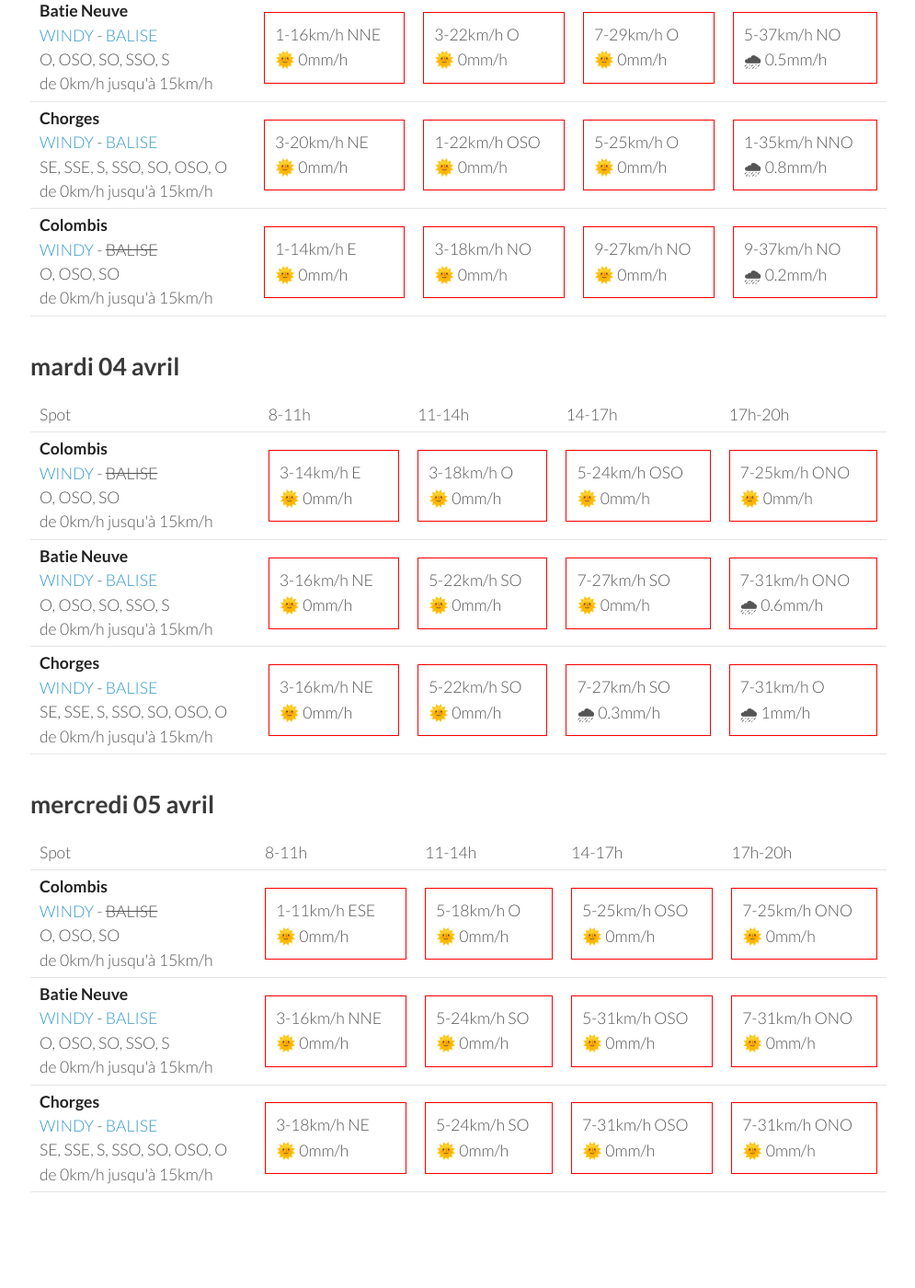
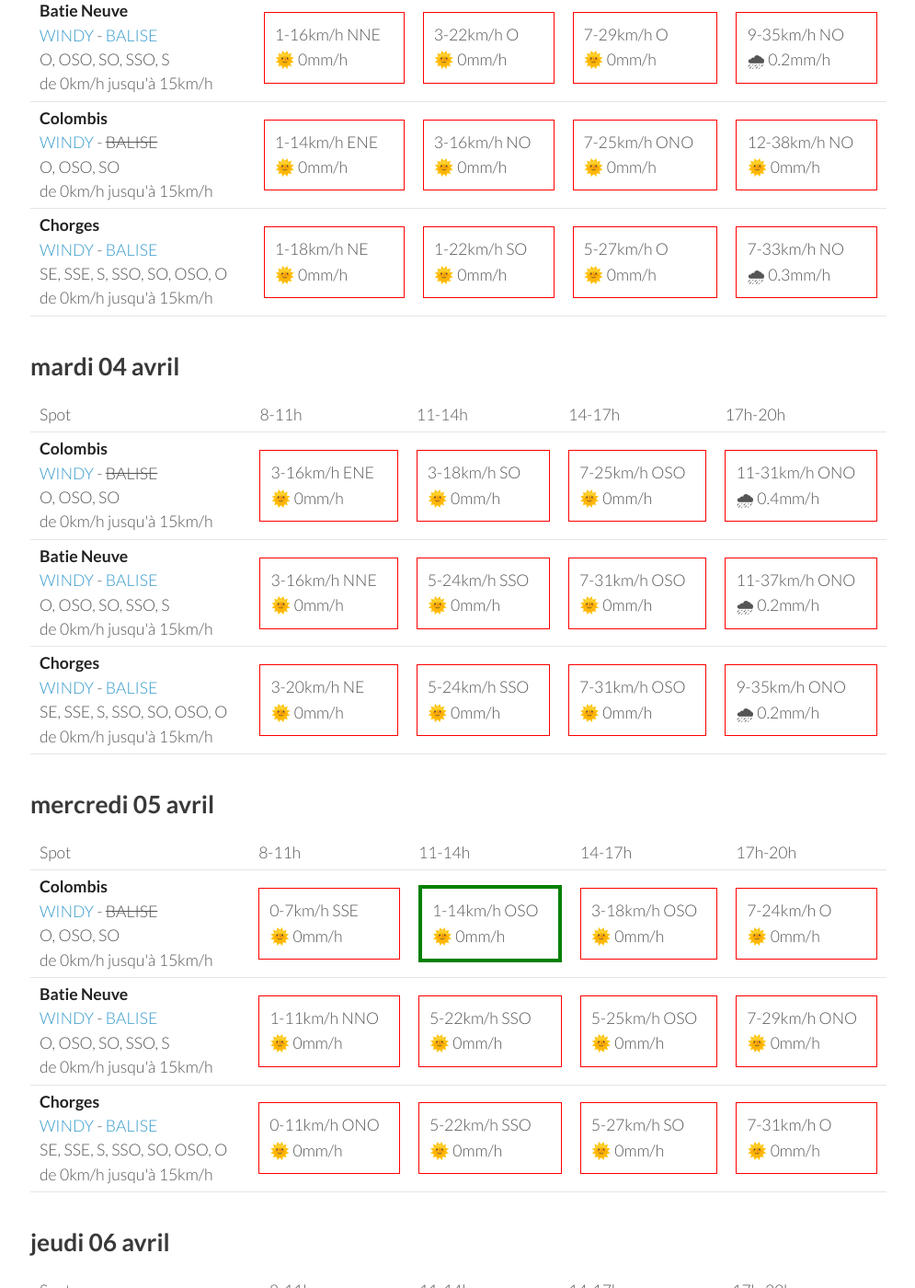
Before and after one commit to parapente-dans-le-nord/parapente-dans-le-nord.github.io, a Jekyll site: the page built from saint_andre.markdown, in a window 1280 px wide and 1400 px high, scrolled down 1325 px. Shown: the whole window at 92% size, without its empty margins (25-1020 px from the left). Built offline with Jekyll 4.4.1, drawn with Linux system fonts in a browser that asks for light colours; some of the changed text lies outside the part shown.

Commit message:
update index.markdown

```diff
--- a/saint_andre.markdown
+++ b/saint_andre.markdown
@@ -22,33 +22,30 @@ page mise à jour le samedi 01 avril 06:35
       <td>17h-20h</td>
     </tr>
 <tr>
-        <td><strong>Batie Neuve</strong><br><a href="https://windy.com/44.584/6.236?44.559,6.262,10,m:eTtagly">WINDY</a> - <span class=""><a href="https://www.openwindmap.org/PP554">BALISE</a> </span><br> <span class="vent-favorable">O, OSO, SO, SSO, S</span><br><span class="force-vent">de 0km/h jusqu'à 15km/h</span> </td>
+        <td><strong>Colombis</strong><br><a href="https://windy.com/44.494/6.216?44.559,6.262,10">WINDY</a> - <span class="no-balise"> BALISE </span><br> <span class="vent-favorable">O, OSO, SO</span><br><span class="force-vent">de 0km/h jusqu'à 15km/h</span> </td>
 
-            <td><div class="not-flyable"><p>9-29km/h O</p><p>🌞 0mm/h</p></div></td>
-            <td><div class="not-flyable"><p>11-27km/h ONO</p><p>🌞 0mm/h</p></div></td>
-            <td><div class="not-flyable"><p>18-48km/h ONO</p><p>🌞 0mm/h</p></div></td>
-            <td><div class="not-flyable"><p>11-40km/h O</p><p>🌞 0mm/h</p></div></td>
-
+            <td><div class="not-flyable"><p>0-0km/h NA</p><p>🌧️ 0mm/h</p></div></td>
+            <td><div class="not-flyable"><p>7-25km/h O</p><p>🌞 0mm/h</p></div></td>
+            <td><div class="not-flyable"><p>7-31km/h ONO</p><p>🌞 0mm/h</p></div></td>
+            <td><div class="not-flyable"><p>9-29km/h ONO</p><p>🌞 0mm/h</p></div></td>
 
     </tr>
 <tr>
-        <td><strong>Colombis</strong><br><a href="https://windy.com/44.494/6.216?44.559,6.262,10">WINDY</a> - <span class="no-balise"> BALISE </span><br> <span class="vent-favorable">O, OSO, SO</span><br><span class="force-vent">de 0km/h jusqu'à 15km/h</span> </td>
+        <td><strong>Batie Neuve</strong><br><a href="https://windy.com/44.584/6.236?44.559,6.262,10,m:eTtagly">WINDY</a> - <span class=""><a href="https://www.openwindmap.org/PP554">BALISE</a> </span><br> <span class="vent-favorable">O, OSO, SO, SSO, S</span><br><span class="force-vent">de 0km/h jusqu'à 15km/h</span> </td>
 
-            <td><div class="not-flyable"><p>9-22km/h ONO</p><p>🌞 0mm/h</p></div></td>
-            <td><div class="not-flyable"><p>9-25km/h O</p><p>🌞 0mm/h</p></div></td>
-            <td><div class="not-flyable"><p>7-25km/h NO</p><p>🌞 0mm/h</p></div></td>
-            <td><div class="not-flyable"><p>16-44km/h OSO</p><p>🌞 0mm/h</p></div></td>
-
+            <td><div class="not-flyable"><p>0-0km/h NA</p><p>🌧️ 0mm/h</p></div></td>
+            <td><div class="not-flyable"><p>12-37km/h NO</p><p>🌞 0mm/h</p></div></td>
+            <td><div class="not-flyable"><p>14-46km/h ONO</p><p>🌞 0mm/h</p></div></td>
+            <td><div class="not-flyable"><p>12-40km/h ONO</p><p>🌞 0mm/h</p></div></td>
 
     </tr>
 <tr>
         <td><strong>Chorges</strong><br><a href="https://windy.com/44.578/6.280?44.559,6.262,10">WINDY</a> - <span class=""><a href="https://www.openwindmap.org/PP554">BALISE</a> </span><br> <span class="vent-favorable">SE, SSE, S, SSO, SO, OSO, O</span><br><span class="force-vent">de 0km/h jusqu'à 15km/h</span> </td>
 
-            <td><div class="not-flyable"><p>9-29km/h O</p><p>🌞 0mm/h</p></div></td>
-            <td><div class="not-flyable"><p>11-25km/h O</p><p>🌞 0mm/h</p></div></td>
-            <td><div class="not-flyable"><p>16-40km/h ONO</p><p>🌞 0mm/h</p></div></td>
-            <td><div class="not-flyable"><p>14-37km/h O</p><p>🌞 0mm/h</p></div></td>
-
+            <td><div class="not-flyable"><p>0-0km/h NA</p><p>🌧️ 0mm/h</p></div></td>
+            <td><div class="not-flyable"><p>11-29km/h ONO</p><p>🌞 0mm/h</p></div></td>
+            <td><div class="not-flyable"><p>14-33km/h ONO</p><p>🌞 0mm/h</p></div></td>
+            <td><div class="not-flyable"><p>12-31km/h O</p><p>🌞 0mm/h</p></div></td>
 
     </tr>
 
@@ -70,30 +67,30 @@ page mise à jour le samedi 01 avril 06:35
 <tr>
         <td><strong>Chorges</strong><br><a href="https://windy.com/44.578/6.280?44.559,6.262,10">WINDY</a> - <span class=""><a href="https://www.openwindmap.org/PP554">BALISE</a> </span><br> <span class="vent-favorable">SE, SSE, S, SSO, SO, OSO, O</span><br><span class="force-vent">de 0km/h jusqu'à 15km/h</span> </td>
 
-            <td><div class="flyable"><p>1-1km/h SE</p><p>🌞 0mm/h</p></div></td>
-            <td><div class="flyable"><p>1-7km/h S</p><p>🌞 0mm/h</p></div></td>
-            <td><div class="not-flyable"><p>11-24km/h SSO</p><p>🌞 0mm/h</p></div></td>
-            <td><div class="not-flyable"><p>12-22km/h NNO</p><p>🌞 0mm/h</p></div></td>
+            <td><div class="not-flyable"><p>3-5km/h ESE</p><p>🌞 0mm/h</p></div></td>
+            <td><div class="flyable"><p>5-7km/h S</p><p>🌞 0mm/h</p></div></td>
+            <td><div class="not-flyable"><p>5-20km/h ONO</p><p>🌞 0mm/h</p></div></td>
+            <td><div class="not-flyable"><p>14-29km/h NNO</p><p>🌞 0mm/h</p></div></td>
 
 
     </tr>
 <tr>
         <td><strong>Batie Neuve</strong><br><a href="https://windy.com/44.584/6.236?44.559,6.262,10,m:eTtagly">WINDY</a> - <span class=""><a href="https://www.openwindmap.org/PP554">BALISE</a> </span><br> <span class="vent-favorable">O, OSO, SO, SSO, S</span><br><span class="force-vent">de 0km/h jusqu'à 15km/h</span> </td>
 
-            <td><div class="not-flyable"><p>9-25km/h N</p><p>🌞 0mm/h</p></div></td>
-            <td><div class="not-flyable"><p>7-31km/h N</p><p>🌞 0mm/h</p></div></td>
-            <td><div class="not-flyable"><p>16-38km/h NNO</p><p>🌞 0mm/h</p></div></td>
-            <td><div class="not-flyable"><p>18-44km/h NNO</p><p>🌞 0mm/h</p></div></td>
+            <td><div class="not-flyable"><p>7-24km/h NNE</p><p>🌞 0mm/h</p></div></td>
+            <td><div class="not-flyable"><p>11-37km/h N</p><p>🌞 0mm/h</p></div></td>
+            <td><div class="not-flyable"><p>14-38km/h NNO</p><p>🌞 0mm/h</p></div></td>
+            <td><div class="not-flyable"><p>18-46km/h NNO</p><p>🌞 0mm/h</p></div></td>
 
 
     </tr>
 <tr>
         <td><strong>Colombis</strong><br><a href="https://windy.com/44.494/6.216?44.559,6.262,10">WINDY</a> - <span class="no-balise"> BALISE </span><br> <span class="vent-favorable">O, OSO, SO</span><br><span class="force-vent">de 0km/h jusqu'à 15km/h</span> </td>
 
-            <td><div class="not-flyable"><p>18-38km/h NNO</p><p>🌞 0mm/h</p></div></td>
-            <td><div class="not-flyable"><p>14-33km/h NNO</p><p>🌞 0mm/h</p></div></td>
+            <td><div class="not-flyable"><p>16-33km/h NNO</p><p>🌞 0mm/h</p></div></td>
+            <td><div class="not-flyable"><p>14-38km/h NNO</p><p>🌞 0mm/h</p></div></td>
             <td><div class="not-flyable"><p>12-33km/h NNO</p><p>🌞 0mm/h</p></div></td>
-            <td><div class="not-flyable"><p>16-37km/h NNO</p><p>🌞 0mm/h</p></div></td>
+            <td><div class="not-flyable"><p>16-38km/h NNO</p><p>🌞 0mm/h</p></div></td>
 
 
     </tr>
@@ -119,27 +116,27 @@ page mise à jour le samedi 01 avril 06:35
             <td><div class="not-flyable"><p>1-16km/h NNE</p><p>🌞 0mm/h</p></div></td>
             <td><div class="not-flyable"><p>3-22km/h O</p><p>🌞 0mm/h</p></div></td>
             <td><div class="not-flyable"><p>7-29km/h O</p><p>🌞 0mm/h</p></div></td>
-            <td><div class="not-flyable"><p>5-37km/h NO</p><p>🌧 0.5mm/h</p></div></td>
+            <td><div class="not-flyable"><p>9-35km/h NO</p><p>🌧 0.2mm/h</p></div></td>
+
+
+    </tr>
+<tr>
+        <td><strong>Colombis</strong><br><a href="https://windy.com/44.494/6.216?44.559,6.262,10">WINDY</a> - <span class="no-balise"> BALISE </span><br> <span class="vent-favorable">O, OSO, SO</span><br><span class="force-vent">de 0km/h jusqu'à 15km/h</span> </td>
+
+            <td><div class="not-flyable"><p>1-14km/h ENE</p><p>🌞 0mm/h</p></div></td>
+            <td><div class="not-flyable"><p>3-16km/h NO</p><p>🌞 0mm/h</p></div></td>
+            <td><div class="not-flyable"><p>7-25km/h ONO</p><p>🌞 0mm/h</p></div></td>
+            <td><div class="not-flyable"><p>12-38km/h NO</p><p>🌞 0mm/h</p></div></td>
 
 
     </tr>
 <tr>
         <td><strong>Chorges</strong><br><a href="https://windy.com/44.578/6.280?44.559,6.262,10">WINDY</a> - <span class=""><a href="https://www.openwindmap.org/PP554">BALISE</a> </span><br> <span class="vent-favorable">SE, SSE, S, SSO, SO, OSO, O</span><br><span class="force-vent">de 0km/h jusqu'à 15km/h</span> </td>
 
-            <td><div class="not-flyable"><p>3-20km/h NE</p><p>🌞 0mm/h</p></div></td>
-            <td><div class="not-flyable"><p>1-22km/h OSO</p><p>🌞 0mm/h</p></div></td>
-            <td><div class="not-flyable"><p>5-25km/h O</p><p>🌞 0mm/h</p></div></td>
-            <td><div class="not-flyable"><p>1-35km/h NNO</p><p>🌧 0.8mm/h</p></div></td>
-
-
-    </tr>
-<tr>
-        <td><strong>Colombis</strong><br><a href="https://windy.com/44.494/6.216?44.559,6.262,10">WINDY</a> - <span class="no-balise"> BALISE </span><br> <span class="vent-favorable">O, OSO, SO</span><br><span class="force-vent">de 0km/h jusqu'à 15km/h</span> </td>
-
-            <td><div class="not-flyable"><p>1-14km/h E</p><p>🌞 0mm/h</p></div></td>
-            <td><div class="not-flyable"><p>3-18km/h NO</p><p>🌞 0mm/h</p></div></td>
-            <td><div class="not-flyable"><p>9-27km/h NO</p><p>🌞 0mm/h</p></div></td>
-            <td><div class="not-flyable"><p>9-37km/h NO</p><p>🌧 0.2mm/h</p></div></td>
+            <td><div class="not-flyable"><p>1-18km/h NE</p><p>🌞 0mm/h</p></div></td>
+            <td><div class="not-flyable"><p>1-22km/h SO</p><p>🌞 0mm/h</p></div></td>
+            <td><div class="not-flyable"><p>5-27km/h O</p><p>🌞 0mm/h</p></div></td>
+            <td><div class="not-flyable"><p>7-33km/h NO</p><p>🌧 0.3mm/h</p></div></td>
 
 
     </tr>
@@ -162,30 +159,30 @@ page mise à jour le samedi 01 avril 06:35
 <tr>
         <td><strong>Colombis</strong><br><a href="https://windy.com/44.494/6.216?44.559,6.262,10">WINDY</a> - <span class="no-balise"> BALISE </span><br> <span class="vent-favorable">O, OSO, SO</span><br><span class="force-vent">de 0km/h jusqu'à 15km/h</span> </td>
 
-            <td><div class="not-flyable"><p>3-14km/h E</p><p>🌞 0mm/h</p></div></td>
-            <td><div class="not-flyable"><p>3-18km/h O</p><p>🌞 0mm/h</p></div></td>
-            <td><div class="not-flyable"><p>5-24km/h OSO</p><p>🌞 0mm/h</p></div></td>
-            <td><div class="not-flyable"><p>7-25km/h ONO</p><p>🌞 0mm/h</p></div></td>
+            <td><div class="not-flyable"><p>3-16km/h ENE</p><p>🌞 0mm/h</p></div></td>
+            <td><div class="not-flyable"><p>3-18km/h SO</p><p>🌞 0mm/h</p></div></td>
+            <td><div class="not-flyable"><p>7-25km/h OSO</p><p>🌞 0mm/h</p></div></td>
+            <td><div class="not-flyable"><p>11-31km/h ONO</p><p>🌧 0.4mm/h</p></div></td>
 
 
     </tr>
 <tr>
         <td><strong>Batie Neuve</strong><br><a href="https://windy.com/44.584/6.236?44.559,6.262,10,m:eTtagly">WINDY</a> - <span class=""><a href="https://www.openwindmap.org/PP554">BALISE</a> </span><br> <span class="vent-favorable">O, OSO, SO, SSO, S</span><br><span class="force-vent">de 0km/h jusqu'à 15km/h</span> </td>
 
-            <td><div class="not-flyable"><p>3-16km/h NE</p><p>🌞 0mm/h</p></div></td>
-            <td><div class="not-flyable"><p>5-22km/h SO</p><p>🌞 0mm/h</p></div></td>
-            <td><div class="not-flyable"><p>7-27km/h SO</p><p>🌞 0mm/h</p></div></td>
-            <td><div class="not-flyable"><p>7-31km/h ONO</p><p>🌧 0.6mm/h</p></div></td>
+            <td><div class="not-flyable"><p>3-16km/h NNE</p><p>🌞 0mm/h</p></div></td>
+            <td><div class="not-flyable"><p>5-24km/h SSO</p><p>🌞 0mm/h</p></div></td>
+            <td><div class="not-flyable"><p>7-31km/h OSO</p><p>🌞 0mm/h</p></div></td>
+            <td><div class="not-flyable"><p>11-37km/h ONO</p><p>🌧 0.2mm/h</p></div></td>
 
 
     </tr>
 <tr>
         <td><strong>Chorges</strong><br><a href="https://windy.com/44.578/6.280?44.559,6.262,10">WINDY</a> - <span class=""><a href="https://www.openwindmap.org/PP554">BALISE</a> </span><br> <span class="vent-favorable">SE, SSE, S, SSO, SO, OSO, O</span><br><span class="force-vent">de 0km/h jusqu'à 15km/h</span> </td>
 
-            <td><div class="not-flyable"><p>3-16km/h NE</p><p>🌞 0mm/h</p></div></td>
-            <td><div class="not-flyable"><p>5-22km/h SO</p><p>🌞 0mm/h</p></div></td>
-            <td><div class="not-flyable"><p>7-27km/h SO</p><p>🌧 0.3mm/h</p></div></td>
-            <td><div class="not-flyable"><p>7-31km/h O</p><p>🌧 1mm/h</p></div></td>
+            <td><div class="not-flyable"><p>3-20km/h NE</p><p>🌞 0mm/h</p></div></td>
+            <td><div class="not-flyable"><p>5-24km/h SSO</p><p>🌞 0mm/h</p></div></td>
+            <td><div class="not-flyable"><p>7-31km/h OSO</p><p>🌞 0mm/h</p></div></td>
+            <td><div class="not-flyable"><p>9-35km/h ONO</p><p>🌧 0.2mm/h</p></div></td>
 
 
     </tr>
@@ -208,30 +205,30 @@ page mise à jour le samedi 01 avril 06:35
 <tr>
         <td><strong>Colombis</strong><br><a href="https://windy.com/44.494/6.216?44.559,6.262,10">WINDY</a> - <span class="no-balise"> BALISE </span><br> <span class="vent-favorable">O, OSO, SO</span><br><span class="force-vent">de 0km/h jusqu'à 15km/h</span> </td>
 
-            <td><div class="not-flyable"><p>1-11km/h ESE</p><p>🌞 0mm/h</p></div></td>
-            <td><div class="not-flyable"><p>5-18km/h O</p><p>🌞 0mm/h</p></div></td>
-            <td><div class="not-flyable"><p>5-25km/h OSO</p><p>🌞 0mm/h</p></div></td>
-            <td><div class="not-flyable"><p>7-25km/h ONO</p><p>🌞 0mm/h</p></div></td>
+            <td><div class="not-flyable"><p>0-7km/h SSE</p><p>🌞 0mm/h</p></div></td>
+            <td><div class="flyable"><p>1-14km/h OSO</p><p>🌞 0mm/h</p></div></td>
+            <td><div class="not-flyable"><p>3-18km/h OSO</p><p>🌞 0mm/h</p></div></td>
+            <td><div class="not-flyable"><p>7-24km/h O</p><p>🌞 0mm/h</p></div></td>
 
 
     </tr>
 <tr>
         <td><strong>Batie Neuve</strong><br><a href="https://windy.com/44.584/6.236?44.559,6.262,10,m:eTtagly">WINDY</a> - <span class=""><a href="https://www.openwindmap.org/PP554">BALISE</a> </span><br> <span class="vent-favorable">O, OSO, SO, SSO, S</span><br><span class="force-vent">de 0km/h jusqu'à 15km/h</span> </td>
 
-            <td><div class="not-flyable"><p>3-16km/h NNE</p><p>🌞 0mm/h</p></div></td>
-            <td><div class="not-flyable"><p>5-24km/h SO</p><p>🌞 0mm/h</p></div></td>
-            <td><div class="not-flyable"><p>5-31km/h OSO</p><p>🌞 0mm/h</p></div></td>
-            <td><div class="not-flyable"><p>7-31km/h ONO</p><p>🌞 0mm/h</p></div></td>
+            <td><div class="not-flyable"><p>1-11km/h NNO</p><p>🌞 0mm/h</p></div></td>
+            <td><div class="not-flyable"><p>5-22km/h SSO</p><p>🌞 0mm/h</p></div></td>
+            <td><div class="not-flyable"><p>5-25km/h OSO</p><p>🌞 0mm/h</p></div></td>
+            <td><div class="not-flyable"><p>7-29km/h ONO</p><p>🌞 0mm/h</p></div></td>
 
 
     </tr>
 <tr>
         <td><strong>Chorges</strong><br><a href="https://windy.com/44.578/6.280?44.559,6.262,10">WINDY</a> - <span class=""><a href="https://www.openwindmap.org/PP554">BALISE</a> </span><br> <span class="vent-favorable">SE, SSE, S, SSO, SO, OSO, O</span><br><span class="force-vent">de 0km/h jusqu'à 15km/h</span> </td>
 
-            <td><div class="not-flyable"><p>3-18km/h NE</p><p>🌞 0mm/h</p></div></td>
-            <td><div class="not-flyable"><p>5-24km/h SO</p><p>🌞 0mm/h</p></div></td>
-            <td><div class="not-flyable"><p>7-31km/h OSO</p><p>🌞 0mm/h</p></div></td>
-            <td><div class="not-flyable"><p>7-31km/h ONO</p><p>🌞 0mm/h</p></div></td>
+            <td><div class="not-flyable"><p>0-11km/h ONO</p><p>🌞 0mm/h</p></div></td>
+            <td><div class="not-flyable"><p>5-22km/h SSO</p><p>🌞 0mm/h</p></div></td>
+            <td><div class="not-flyable"><p>5-27km/h SO</p><p>🌞 0mm/h</p></div></td>
+            <td><div class="not-flyable"><p>7-31km/h O</p><p>🌞 0mm/h</p></div></td>
 
 
     </tr>
@@ -239,3 +236,49 @@ page mise à jour le samedi 01 avril 06:35
 </tbody>
 </table>
 {:/}
+## jeudi 06 avril
+
+{::nomarkdown}
+<table>
+  <tbody>
+    <tr>
+      <td>Spot</td>
+      <td>8-11h</td>
+      <td>11-14h</td>
+      <td>14-17h</td>
+      <td>17h-20h</td>
+    </tr>
+<tr>
+        <td><strong>Colombis</strong><br><a href="https://windy.com/44.494/6.216?44.559,6.262,10">WINDY</a> - <span class="no-balise"> BALISE </span><br> <span class="vent-favorable">O, OSO, SO</span><br><span class="force-vent">de 0km/h jusqu'à 15km/h</span> </td>
+
+            <td><div class="not-flyable"><p>3-14km/h E</p><p>🌞 0mm/h</p></div></td>
+            <td><div class="not-flyable"><p>3-16km/h O</p><p>🌞 0mm/h</p></div></td>
+            <td><div class="not-flyable"><p>5-22km/h O</p><p>🌧 0.2mm/h</p></div></td>
+            <td><div class="not-flyable"><p>3-22km/h OSO</p><p>🌧 0.3mm/h</p></div></td>
+
+
+    </tr>
+<tr>
+        <td><strong>Batie Neuve</strong><br><a href="https://windy.com/44.584/6.236?44.559,6.262,10,m:eTtagly">WINDY</a> - <span class=""><a href="https://www.openwindmap.org/PP554">BALISE</a> </span><br> <span class="vent-favorable">O, OSO, SO, SSO, S</span><br><span class="force-vent">de 0km/h jusqu'à 15km/h</span> </td>
+
+            <td><div class="not-flyable"><p>3-12km/h NE</p><p>🌞 0mm/h</p></div></td>
+            <td><div class="not-flyable"><p>5-22km/h SO</p><p>🌞 0mm/h</p></div></td>
+            <td><div class="not-flyable"><p>5-27km/h OSO</p><p>🌞 0mm/h</p></div></td>
+            <td><div class="not-flyable"><p>5-27km/h SO</p><p>🌧 0.5mm/h</p></div></td>
+
+
+    </tr>
+<tr>
+        <td><strong>Chorges</strong><br><a href="https://windy.com/44.578/6.280?44.559,6.262,10">WINDY</a> - <span class=""><a href="https://www.openwindmap.org/PP554">BALISE</a> </span><br> <span class="vent-favorable">SE, SSE, S, SSO, SO, OSO, O</span><br><span class="force-vent">de 0km/h jusqu'à 15km/h</span> </td>
+
+            <td><div class="not-flyable"><p>3-16km/h NE</p><p>🌞 0mm/h</p></div></td>
+            <td><div class="not-flyable"><p>5-22km/h SO</p><p>🌞 0mm/h</p></div></td>
+            <td><div class="not-flyable"><p>5-27km/h OSO</p><p>🌞 0mm/h</p></div></td>
+            <td><div class="not-flyable"><p>5-29km/h SO</p><p>🌧 0.6mm/h</p></div></td>
+
+
+    </tr>
+
+</tbody>
+</table>
+{:/}
```
Also changed, not shown: other parts of saint_andre.markdown (+1 -1 lines).
